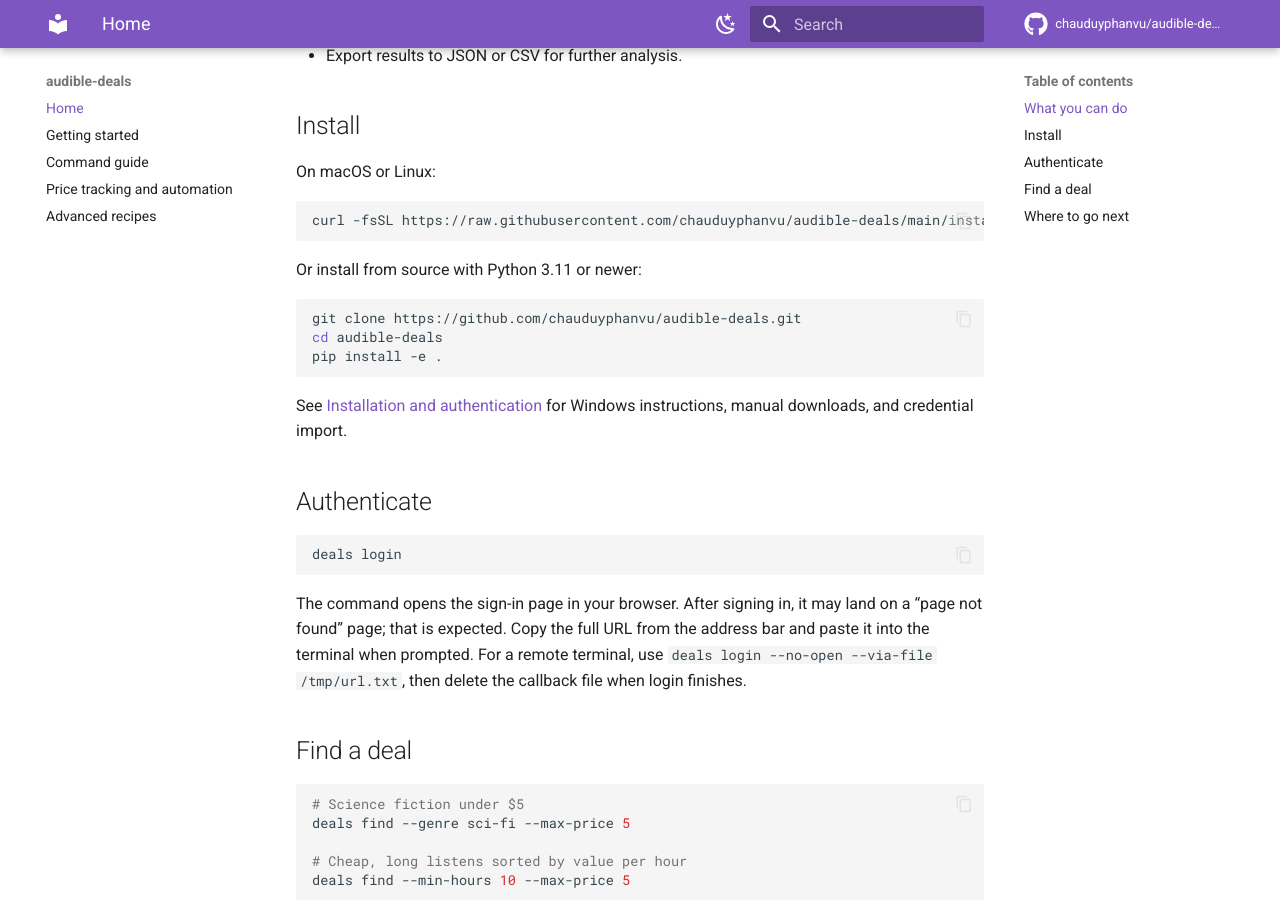
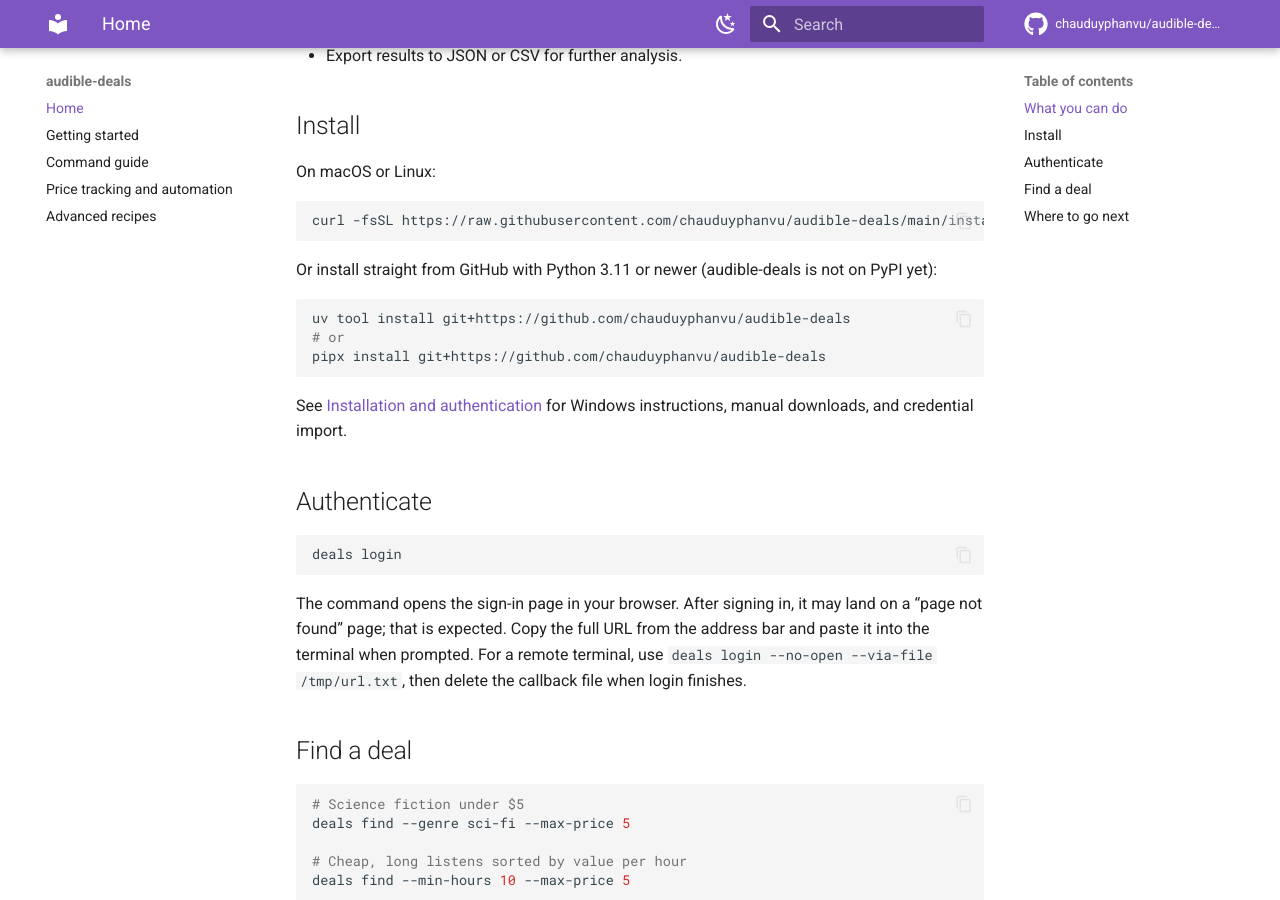
Before and after one commit to chauduyphanvu/audible-deals, an MkDocs documentation site: the page built from docs/index.md, in a window 1280 px wide and 900 px high, scrolled down 447 px. Built offline with MkDocs 1.6.1 and Material for MkDocs 9.7.7, drawn with Linux system fonts in a browser that asks for light colours; comment, search, counter and statistics services are not loaded.

Commit message:
fix: point install hints at the git repository
install.sh told people on unsupported platforms (Linux arm64, macOS Intel) to
run `pip install audible-deals`, which 404s because the package is not on
PyPI. Replace it, and the "install from source" fallback printed when a
release download fails, with `uv tool install git+https://github.com/...`
and the pipx equivalent via one print_source_install_hint helper. README,
docs/index.md and docs/installation.md now lead with the same commands and
keep the editable clone as the way to work on the code.

Tests run detect_platform against a stubbed uname, check the download-failure
message, and scan the docs and installer for any `pip/pipx/uv install
audible-deals` that does not use the git URL.

Co-Authored-By: Claude Opus 5.5 <noreply@anthropic.com>
Claude-Session: https://claude.ai/code/session_01LNsegMyAyArwNufVoHkxV3

````diff
--- a/docs/index.md
+++ b/docs/index.md
@@ -19,12 +19,12 @@ On macOS or Linux:
 curl -fsSL https://raw.githubusercontent.com/chauduyphanvu/audible-deals/main/install.sh | bash
 ```
 
-Or install from source with Python 3.11 or newer:
+Or install straight from GitHub with Python 3.11 or newer (audible-deals is not on PyPI yet):
 
 ```bash
-git clone https://github.com/chauduyphanvu/audible-deals.git
-cd audible-deals
-pip install -e .
+uv tool install git+https://github.com/chauduyphanvu/audible-deals
+# or
+pipx install git+https://github.com/chauduyphanvu/audible-deals
 ```
 
 See [Installation and authentication](installation.md) for Windows instructions, manual downloads, and credential import.
````
Also changed, not shown: CHANGELOG.md (+1 -0 lines), README.md (+5 -5 lines), docs/installation.md (+10 -0 lines), 2 other files.
